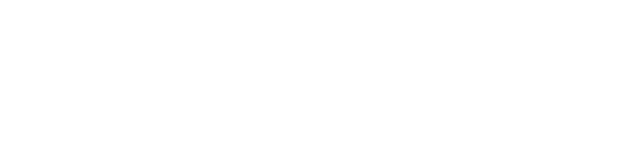
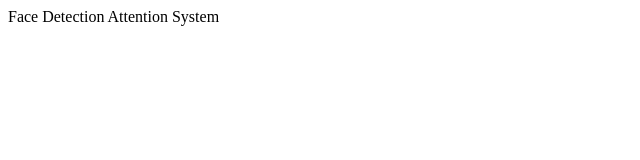
Before and after one commit to anishsoni29/Face-Detection-Attendance-System, a plain HTML site: page index.html in a window 1280 px wide. Shown: the whole page, without its empty margins (0-640 px from the left). Drawn offline with Linux system fonts and the light colour scheme.

Commit message:
Update index.html

```diff
--- a/index.html
+++ b/index.html
@@ -3,9 +3,10 @@
 <head>
     <meta charset="UTF-8">
     <meta name="viewport" content="width=device-width, initial-scale=1.0">
-    <title>Face Detection using Artifical Intelligence</title>
+    <title>Face Detection using Artificial Intelligence</title>
 </head>
 <body>
+    Face Detection Attention System
 
 </body>
 </html>
```
